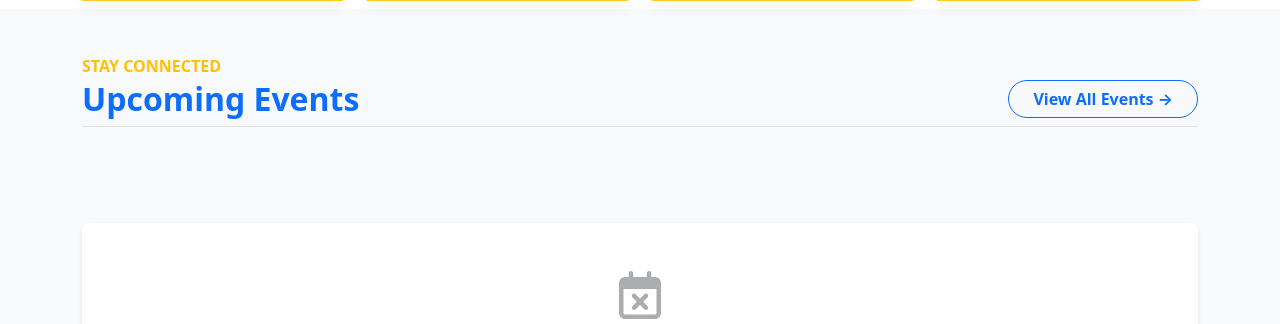
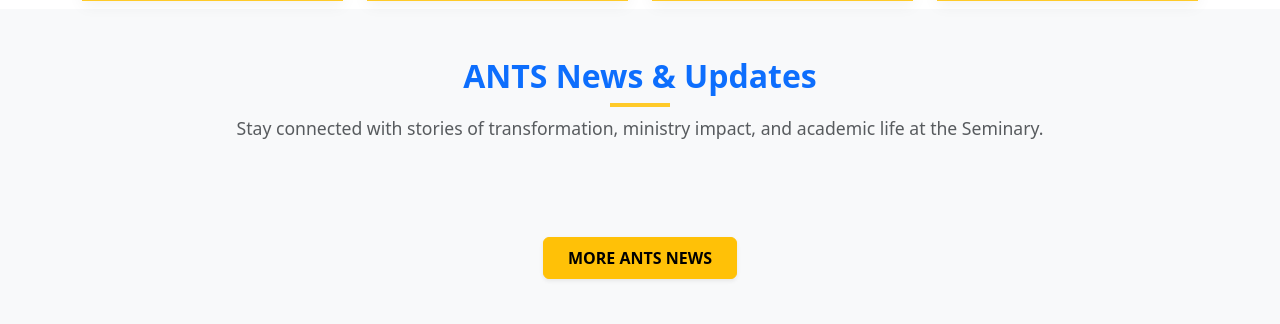
Before and after one commit to Makobi5/ANTS-Website, a Django app: page / in a window 1280 px wide. Shown: the part 2899-3223 px from the top of the page. Run offline with Django 5.2, Linux system fonts and the light colour scheme; data that the repository does not hold is empty; some libraries are stand-ins or nearby versions.

Commit message:
Added the news and updates sections

```diff
--- a/core/views.py
+++ b/core/views.py
@@ -13,28 +13,30 @@ from itertools import chain
 from staff.models import StaffMember
 
 def home(request):
-    # 1. Fetch Manual Slides
+    # 1. Slider (Manual + News)
     manual_slides = SliderImage.objects.all().order_by('-created_at')
-
-    # 2. Fetch Latest News
     news_slides = NewsArticle.objects.exclude(image='').order_by('-date_posted')[:5]
-
-    # 3. Combine them
     combined_slides = list(chain(manual_slides, news_slides))
 
-    # 4. Get Upcoming Events
+    # 2. News Grid
+    latest_news_list = NewsArticle.objects.all().order_by('-date_posted')[:5]
+    featured_news = latest_news_list[0] if latest_news_list else None
+    other_news = latest_news_list[1:] if len(latest_news_list) > 1 else []
+
+    # 3. Upcoming Events
     today = timezone.now().date()
-    upcoming_events = Event.objects.filter(date__gte=today).order_by('date')[:6]
+    upcoming_events = Event.objects.filter(date__gte=today).order_by('date')[:3]
 
-    # 5. NEW: Fetch the Principal for the Welcome Message
+    # 4. FETCH THE PRINCIPAL (This was missing!)
     principal = StaffMember.objects.filter(category='PRINCIPAL').first()
 
     return render(request, 'core/home.html', {
         'combined_slides': combined_slides,
+        'featured_news': featured_news,
+        'other_news': other_news,
         'upcoming_events': upcoming_events,
-        'principal': principal, # <--- Pass this to the template
+        'principal': principal,  # Now this variable exists!
     })
-
 def about(request):
     return render(request, 'core/about.html')
 
--- a/templates/core/home.html
+++ b/templates/core/home.html
@@ -367,66 +367,120 @@
     </div>
 </div>
 <!-- ============================================ -->
-<!-- 2. UPCOMING EVENTS SECTION                   -->
+<!-- 2. UNIVERSITY NEWS (KABALE GRID STYLE)       -->
 <!-- ============================================ -->
-<div class="bg-light py-5">
+<div class="py-5 bg-light">
     <div class="container">
 
-        <div class="d-flex justify-content-between align-items-end mb-5 border-bottom pb-2">
-            <div>
-                <h6 class="text-warning fw-bold text-uppercase mb-1">Stay Connected</h6>
-                <h2 class="fw-bold text-primary mb-0">Upcoming Events</h2>
+        <div class="text-center mb-5">
+            <h2 class="fw-bold text-primary">ANTS News & Updates</h2>
+            <div class="d-flex justify-content-center">
+                <div style="height: 4px; width: 60px; background-color: var(--ants-gold);"></div>
             </div>
-            <a href="{% url 'events_list' %}" class="btn btn-outline-primary rounded-pill px-4 fw-bold">View All Events &rarr;</a>
+            <p class="text-muted mt-2 lead" style="font-size: 1.1rem;">
+                Stay connected with stories of transformation, ministry impact, and academic life at the Seminary.
+            </p>
         </div>
 
-        {% if upcoming_events %}
         <div class="row g-4">
-            {% for event in upcoming_events %}
-            <div class="col-md-6 col-lg-4">
-                <a href="{% url 'event_detail' event.pk %}" class="text-decoration-none">
-                    <div class="card h-100 border-0 shadow-sm hover-shadow transition-all overflow-hidden event-card">
 
-                        <!-- Image Container -->
-                        <div class="position-relative">
-                            {% if event.image %}
-                                <img src="{{ event.image.url }}" class="card-img-top" style="height: 200px; object-fit: cover;">
-                            {% else %}
-                                <div class="bg-secondary d-flex align-items-center justify-content-center" style="height: 200px;">
-                                    <i class="fas fa-calendar-alt fa-4x text-white-50"></i>
-                                </div>
+            <!-- LEFT: Featured Big Article -->
+            {% if featured_news %}
+            <div class="col-lg-6">
+                <div class="card border-0 shadow-sm h-100 overflow-hidden news-card-main">
+                    <div class="position-relative h-100">
+                        {% if featured_news.image %}
+                            <img src="{{ featured_news.image.url }}" class="img-fluid w-100 h-100" style="object-fit: cover; min-height: 400px;">
+                        {% endif %}
+                        <div class="position-absolute bottom-0 start-0 w-100 p-4" style="background: linear-gradient(to top, rgba(0,0,0,0.9), transparent);">
+                            <h3 class="fw-bold text-white mb-2">
+                                <a href="{% url 'news_detail' featured_news.pk %}" class="text-white text-decoration-none">{{ featured_news.title }}</a>
+                            </h3>
+                            <small class="text-white-50 text-uppercase fw-bold">{{ featured_news.date_posted|date:"F d, Y" }}</small>
+                        </div>
+                    </div>
+                </div>
+            </div>
+            {% endif %}
+
+            <!-- RIGHT: Grid of Smaller Articles -->
+            <div class="col-lg-6">
+                <div class="row g-4">
+                    {% for news in other_news %}
+                    <div class="col-md-6">
+                        <div class="card border-0 shadow-sm h-100 news-card-small">
+                            {% if news.image %}
+                                <img src="{{ news.image.url }}" class="card-img-top" style="height: 180px; object-fit: cover;">
                             {% endif %}
-
-                            <!-- Date Badge Overlay -->
-                            <div class="position-absolute bottom-0 start-0 bg-white p-2 m-2 rounded shadow text-center" style="min-width: 65px;">
-                                <span class="d-block fw-bold text-primary fs-4 lh-1">{{ event.date|date:"d" }}</span>
-                                <span class="d-block small fw-bold text-uppercase text-muted">{{ event.date|date:"M" }}</span>
+                            <div class="card-body">
+                                <h6 class="fw-bold mb-2">
+                                    <a href="{% url 'news_detail' news.pk %}" class="text-dark text-decoration-none">{{ news.title|truncatechars:50 }}</a>
+                                </h6>
+                                <small class="text-muted d-block mb-2">{{ news.date_posted|date:"F d, Y" }}</small>
                             </div>
                         </div>
+                    </div>
+                    {% endfor %}
+                </div>
+            </div>
 
-                        <!-- Content -->
-                        <div class="card-body">
-                            <div class="small text-warning fw-bold mb-2">
-                                <i class="far fa-clock me-1"></i> {{ event.time|time:"h:i A" }}
-                            </div>
-                            <h5 class="card-title fw-bold text-dark mb-2 lh-sm">{{ event.title|truncatechars:50 }}</h5>
-                            <p class="card-text text-muted small">
-                                <i class="fas fa-map-marker-alt me-1 text-danger"></i> {{ event.location }}
-                            </p>
+        </div>
+
+        <div class="text-center mt-5">
+            <a href="{% url 'news_list' %}" class="btn btn-warning fw-bold px-4 py-2 shadow-sm">MORE ANTS NEWS</a>
+        </div>
+
+    </div>
+</div>
+
+
+<!-- ============================================ -->
+<!-- 3. UPCOMING EVENTS (PARALLAX STYLE)          -->
+<!-- ============================================ -->
+<!-- Background image needs to be fixed. Replace 'church1.png' with a graduation/crowd photo if possible -->
+<div class="py-5 text-white position-relative" style="background: linear-gradient(rgba(10, 40, 10, 0.8), rgba(10, 40, 10, 0.8)), url('{% static 'img/church1.png' %}'); background-size: cover; background-attachment: fixed; background-position: center;">
+
+    <div class="container py-4">
+
+        <div class="text-center mb-5">
+            <h2 class="fw-bold text-warning display-5">Upcoming Events</h2>
+            <p class="lead opacity-75">Explore opportunities to engage with people, ideas, and education across campus.</p>
+        </div>
+
+        <div class="row g-4 justify-content-center">
+            {% for event in upcoming_events %}
+            <div class="col-md-4">
+                <div class="card border-0 shadow h-100 event-card-kabale">
+                    <div class="card-body p-4 d-flex flex-column">
+                        <h5 class="fw-bold text-primary mb-3">
+                            <a href="{% url 'event_detail' event.pk %}" class="text-decoration-none text-primary">{{ event.title }}</a>
+                        </h5>
+
+                        <p class="small text-muted mb-4 flex-grow-1">
+                            {{ event.description|truncatewords:20 }}
+                        </p>
+
+                        <div class="text-dark small fw-bold mb-2">
+                            <i class="fas fa-calendar-alt text-warning me-2"></i> {{ event.date|date:"F d, Y" }}
                         </div>
+                        <div class="text-dark small mb-3">
+                            <i class="fas fa-map-marker-alt text-danger me-2"></i> {{ event.location }}
+                        </div>
+
+                        <a href="{% url 'event_detail' event.pk %}" class="btn btn-primary w-100 fw-bold btn-sm">LEARN MORE</a>
                     </div>
-                </a>
+                </div>
+            </div>
+            {% empty %}
+            <div class="col-12 text-center">
+                <p class="opacity-50">No upcoming events scheduled.</p>
             </div>
             {% endfor %}
         </div>
-        {% else %}
-        <div class="text-center py-5">
-            <div class="py-5 bg-white rounded shadow-sm">
-                <i class="far fa-calendar-times fa-3x text-muted mb-3 opacity-50"></i>
-                <p class="text-muted mb-0">No upcoming events scheduled at the moment.</p>
-            </div>
+
+        <div class="text-center mt-5">
+            <a href="{% url 'events_list' %}" class="btn btn-warning fw-bold px-4 py-2 shadow">MORE ANTS EVENTS</a>
         </div>
-        {% endif %}
 
     </div>
 </div>
@@ -539,6 +593,27 @@
     height: 300px;
     width: 100%;
 }
+
+/* News Cards Hover */
+.news-card-main:hover img, .news-card-small:hover img {
+    transform: scale(1.05);
+    transition: transform 0.5s ease;
+}
+.news-card-main, .news-card-small {
+    transition: transform 0.3s;
+}
+.news-card-small:hover {
+    transform: translateY(-5px);
+}
+
+/* Kabale Style Event Cards */
+.event-card-kabale {
+    border-top: 5px solid var(--ants-gold) !important; /* The Yellow Top Border */
+    transition: transform 0.3s ease;
+}
+.event-card-kabale:hover {
+    transform: translateY(-10px); /* Lifts up on hover */
+}
 </style>
 
 {% endblock %}
```
